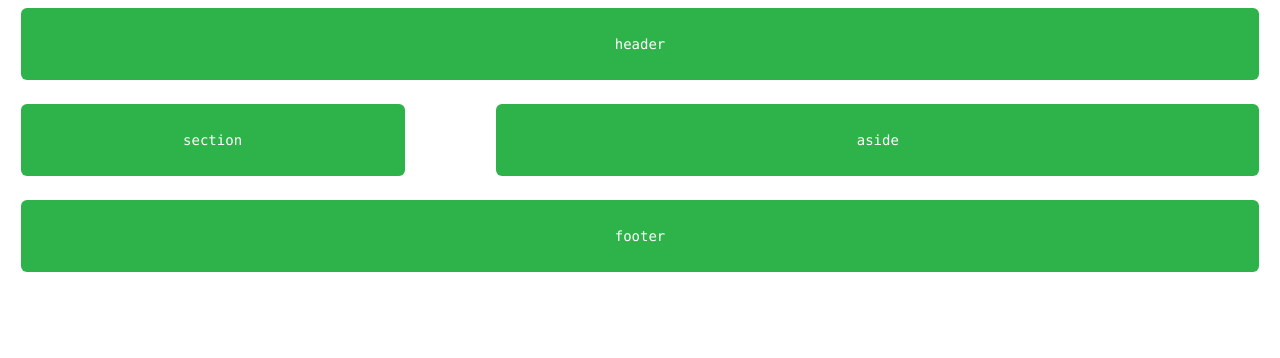
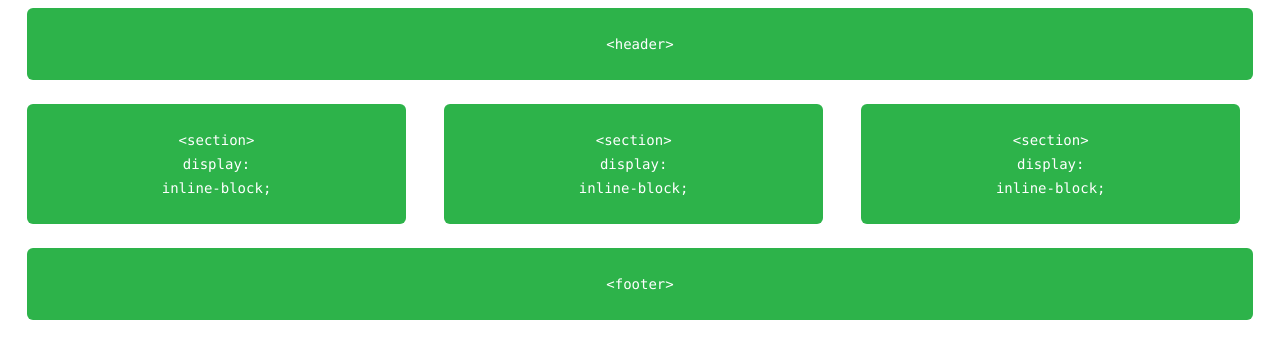
Before and after one commit to Nalipp/html-core-concepts, a plain HTML site: page notes/practice/practice.html in a window 1280 px wide. Drawn offline with Linux system fonts and the light colour scheme.

Commit message:
inline block grid

```diff
--- a/notes/practice/main.css
+++ b/notes/practice/main.css
@@ -1,5 +1,4 @@
-
-.button {
+code {
 	background: #2db34a;
 	border-radius: 6px;
 	color: #fff;
@@ -8,22 +7,16 @@
 	padding: 24px 15px;
 	text-align: center;
 }
-
-header, section, aside, footer {
-	margin: 0 1% 24px 1%;
+header,
+section,
+aside,
+footer {
+	margin: 0 1.5% 24px 1.5%;
 }
-
 section {
-	float: left;
-	width: 28%;
+	display: inline-block;
+	width: 30%;
 }
-
-aside {
-	float: right;
-	width: 58%;
-}
-
 footer {
-	clear: right;
 	margin-bottom: 0;
 }
--- a/notes/practice/practice.html
+++ b/notes/practice/practice.html
@@ -6,9 +6,18 @@
 		<link rel="stylesheet" href="main.css">
 	</head>
 	<body>
-		<header class="button">header</header>
-		<section class="button">section</section>
-		<aside class="button">aside</aside>
-		<footer class="button">footer</footer>
+		<header>
+			  <code>&#60;header&#62;</code>
+		</header>
+		<section>
+			  <code>&#60;section&#62; <br> display: <br> inline-block;</code>
+		</section><section>
+			  <code>&#60;section&#62; <br> display: <br> inline-block;</code>
+		</section><section>
+			   <code>&#60;section&#62; <br> display: <br> inline-block;</code>
+		 </section>
+		 <footer>
+			   <code>&#60;footer&#62;</code>
+		 </footer>
 	</body>
 </html>
```
Also changed, not shown: styles_conference/assets/stylesheets/main.css (+22 -2 lines), styles_conference/index.html (+6 -3 lines), notes/positioning_4_5.txt, 5 other files.
